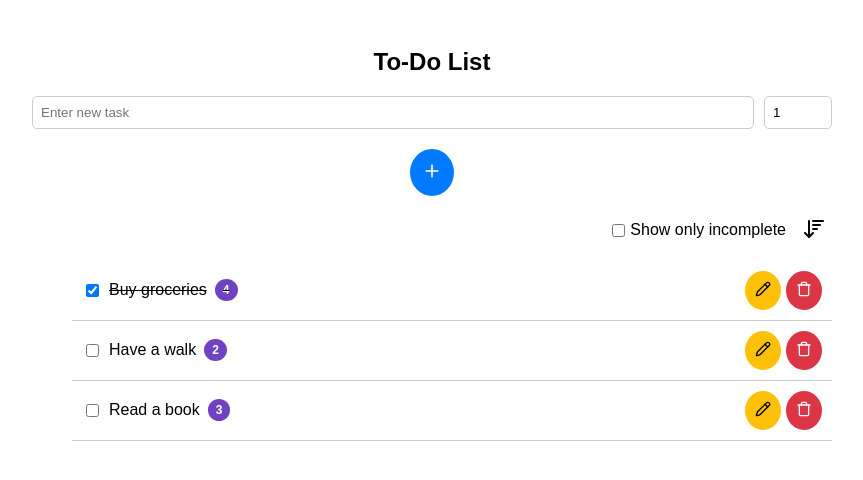
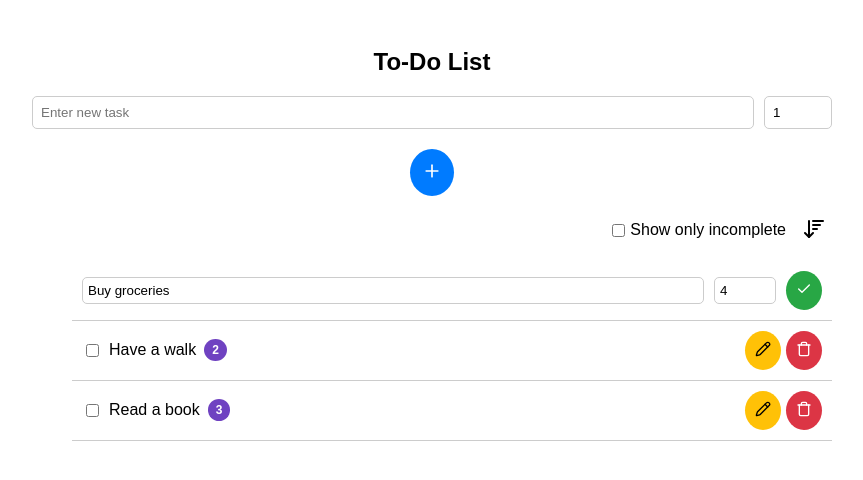
Before and after one commit to genuinelycool/to_do_list_app, a React (Vite) app: page / in a window 1280 px wide. Both pictures are taken after a click on the button 971 px from the left and 290 px from the top of the page. Shown: the top 480 px of the page, without its empty margins (208-1071 px from the left). Built offline with nearby package versions, Linux system fonts and the light colour scheme.

Commit message:
9 - Edit Tasks

```diff
--- a/src/App.jsx
+++ b/src/App.jsx
@@ -37,6 +37,15 @@ const App = () => {
     setTasks(updatedTasks);
   };
 
+  const updateTask = ({ taskId, editText, editPriority }) => {
+    const updatedTasks = tasks.map((task) =>
+      task.id === taskId ?
+        { ...task, text: editText, priority: editPriority }
+        : task
+    );
+    setTasks(updatedTasks);
+  };
+
   const toggleTaskDone = (id) => {
     const updatedTasks = tasks.map((task) =>
       task.id === id ? { ...task, done: !task.done } : task
@@ -72,6 +81,7 @@ const App = () => {
         showOnlyIncomplete={showOnlyIncomplete}
         toggleTaskDone={toggleTaskDone}
         removeTask={removeTask}
+        updateTask={updateTask}
       />
 
     </div>
--- a/src/components/EditTaskForm.jsx
+++ b/src/components/EditTaskForm.jsx
@@ -1,7 +1,60 @@
-const EditTaskForm = () => {
+import { useState } from "react";
+import { Check } from "lucide-react";
+
+const EditTaskForm = ({ task, setEditingTaskId, updateTask }) => {
+  const [editText, setEditText] = useState(task.text);
+  const [editPriority, setEditPriority] = useState(task.priority);
+
+  const saveEdit = () => {
+    if (editText.trim()) {
+      //call updateTask passed down from App.
+      updateTask({ taskId: task.id, editText, editPriority });
+
+      //update editingTaskId state to null
+      setEditingTaskId(null);
+    }
+  };
+
   return (
     <>
+      <input
+        type="text"
+        value={editText}
+        onChange={(e) => setEditText(e.target.value)}
+        style={{
+          flexGrow: 1,
+          padding: "5px",
+          borderRadius: "5px",
+          border: "1px solid #ccc",
+        }}
+      />
 
+      <input
+        type="number"
+        min="1"
+        value={editPriority}
+        onChange={(e) => setEditPriority(Number(e.target.value))}
+        style={{
+          width: "50px",
+          padding: "5px",
+          borderRadius: "5px",
+          border: "1px solid #ccc",
+        }}
+      />
+
+      <button
+        onClick={saveEdit}
+        style={{
+          borderRadius: "50%",
+          backgroundColor: "#28a745",
+          color: "white",
+          padding: "10px",
+          border: "none",
+          cursor: "pointer",
+        }}
+      >
+        <Check size={16} />
+      </button>
     </>
   );
 };
--- a/src/components/TaskItem.jsx
+++ b/src/components/TaskItem.jsx
@@ -1,6 +1,6 @@
 import { Trash, Pencil } from "lucide-react";
 
-const TaskItem = ({ task, toggleTaskDone, removeTask }) => {
+const TaskItem = ({ task, toggleTaskDone, removeTask, setEditingTaskId }) => {
   return (
     <>
       <div style={{ display: "flex", alignItems: "center", flexGrow: 1 }}>
@@ -39,6 +39,7 @@ const TaskItem = ({ task, toggleTaskDone, removeTask }) => {
 
       <div style={{ display: "flex", gap: "5px" }}>
         <button
+          onClick={() => setEditingTaskId(task.id)}
           style={{
             borderRadius: "50%",
             backgroundColor: "#ffc107",
--- a/src/components/TaskList.jsx
+++ b/src/components/TaskList.jsx
@@ -1,12 +1,16 @@
 import TaskItem from "./TaskItem";
 import EditTaskForm from "./EditTaskForm";
+import { useState } from "react";
 
 const TaskList = ({
   tasks,
   showOnlyIncomplete,
   toggleTaskDone,
   removeTask,
+  updateTask,
 }) => {
+  // const [editingTaskId, setEditingTaskId] = useState(3);
+  const [editingTaskId, setEditingTaskId] = useState(null);
 
   return (
     <ul>
@@ -24,11 +28,20 @@ const TaskList = ({
               gap: "10px",
             }}
           >
-            <TaskItem
+            {editingTaskId === task.id ? (
+              <EditTaskForm
               task={task}
-              toggleTaskDone={toggleTaskDone}
-              removeTask={removeTask}
-            />
+              setEditingTaskId={setEditingTaskId}
+              updateTask={updateTask}
+              />
+            ) : (
+              <TaskItem
+                task={task}
+                toggleTaskDone={toggleTaskDone}
+                removeTask={removeTask}
+                setEditingTaskId={setEditingTaskId}
+              />
+            )}
           </li>
         ))}
     </ul>
```
